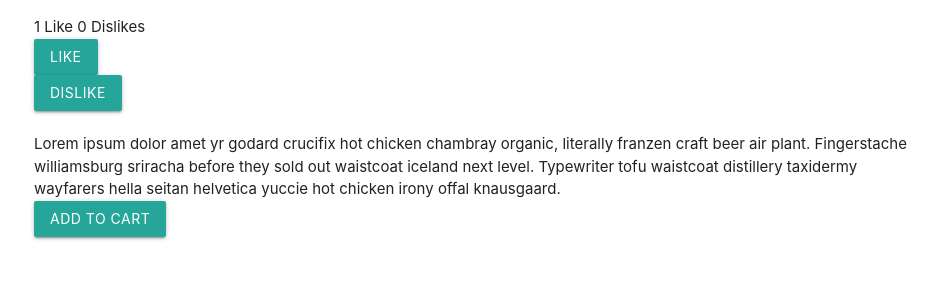
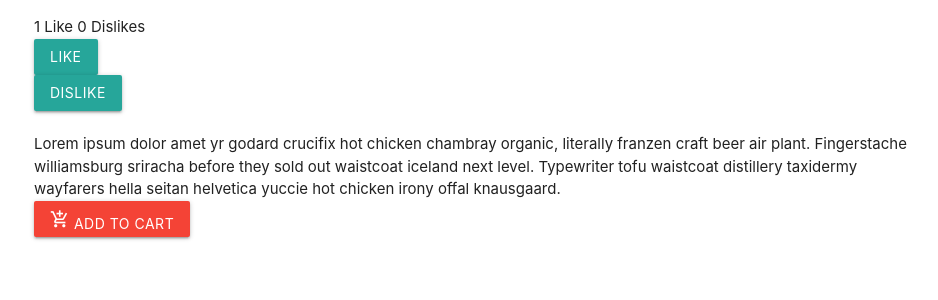
Before and after one commit to pbexe/notflix, a Django app: page /2/ in a window 1280 px wide. Shown: the part 480-780 px from the top of the page, without its empty margins (158-1096 px from the left). Run offline with Django 3.2, Linux system fonts and the light colour scheme; a user stored in the database is signed in; data comes from the database, SQL or seed files in the repository; both versions use the stored data as it was after the commit; some libraries are stand-ins or nearby versions.

Commit message:
fix cart bug

```diff
--- a/cart/cart.py
+++ b/cart/cart.py
@@ -45,6 +45,9 @@ class Cart(object):
         if movie_id not in self.cart:
             self.cart[movie_id] = {'quantity': 0,
                                       'price': str(movie.price)}
+        elif movie_id in self.cart:
+            self.cart[movie_id] = {'quantity': 0,
+                                   'price': str(movie.price)}
         if update_quantity:
             self.cart[movie_id]['quantity'] = quantity
         else:
--- a/cart/views.py
+++ b/cart/views.py
@@ -10,6 +10,9 @@ def cart_add(request, movie_id):
     cart = Cart(request)
     movie = get_object_or_404(Movie, id=movie_id)
     form = CartAddProductForm(request.POST)
+
+    # if movie_id in cart.cart.get(movie_id):
+    #     return redirect('cart:cart_detail')
 
     if form.is_valid():
         cd = form.cleaned_data
--- a/movies/static/movies/css/style.css
+++ b/movies/static/movies/css/style.css
@@ -24,14 +24,36 @@
 
 }
 
+#cart-img{
+    margin: 10px;
+    border: 10px;
+    width: 220px;
+    height: 150px;
+}
+
 #buttons-movie{
     float: left;
 }
 
 #index-img {
-    width: 360px;
-    height: 260px;
-    margin: 20px;
+    width: 200pt;
+    height: 120pt;
+    margin: 20pt;
+
+    float: left;
+}
+/*.card {*/
+    /*width: 200px;*/
+    /*height: 150px;*/
+/*}*/
+/*.card-image.index-img img{*/
+    /*width: 80%;*/
+    /*height: 50%;*/
+/*}*/
+#cart-btn {
+    margin: 10px;
+
+
 }
 
 /*#cart-btn{*/
--- a/movies/templates/movies/base.html
+++ b/movies/templates/movies/base.html
@@ -6,10 +6,11 @@
     <meta name="viewport" content="width=device-width, initial-scale=1.0">
     <meta http-equiv="X-UA-Compatible" content="ie=edge">
     <title>{% block title %}Notflix{% endblock %}</title>
+    <link href="https://fonts.googleapis.com/icon?family=Material+Icons" rel="stylesheet">
     <link rel="stylesheet" type="text/css" href="{% static 'movies/css/style.css' %}"/>
     <link rel="stylesheet" type="text/css" href="{% static 'movies/css/materialize.min.css' %}"/>
     <link rel="shortcut icon" type="image/png" href="{%  static 'favicon.ico' %}"/>
-    <link href="https://fonts.googleapis.com/icon?family=Material+Icons" rel="stylesheet">
+
 
 
 </head>
--- a/movies/templates/movies/detail.html
+++ b/movies/templates/movies/detail.html
@@ -36,20 +36,43 @@
                 </form>
                 <br>{{ movie.description }}
 
-            {% if cart %}
-                <form action="{% url 'cart:cart_detail' %}" method="post">
-                {{cart_movie_form}}
-                    {% csrf_token %}
-                    <p>Movie already in cart</p>
-                    <button id="cart-btn" type="submit" value="View cart" class="btn waves-effect waves-light">View Cart</button>
-                </form>
-            {% else %}
+{#                    {% if cart %}#}
+{#                        {% else %}#}
+{#                        <form action="{% url 'cart:cart_add' movie.id %}" method="post">#}
+{#        	        {{cart_movie_form}}#}
+{#                    {% csrf_token %}#}
+{#                    <button type="submit" class="btn #f44336 red"><i class="material-icons">add_shopping_cart</i> Add to Cart</button>#}
+{#                </form>#}
+{#                    {% endif %}#}
+{#                <br>#}
+{#                <i>movies in cart:</i>#}
+{#{% for item in cart %}#}
+{#            {% with moviesInCart=item.movie %}#}
+{#                {{ item.movie.id }}#}
+{#{% endwith %}#}
+{#                {% endfor %}#}
+{##}
+{##}
+{##}
+{##}
+{#            {% if item.movie.id in cart == movie.id  %}#}
+{##}
+{#                <form action="{% url 'cart:cart_detail' %}" method="post">#}
+{#                {{cart_movie_form}}#}
+{#                    {% csrf_token %}#}
+{#                    <p>Movie already in cart</p>#}
+{#                    <button id="cart-btn" type="submit" value="View cart" class="btn #f44336 red"><i class="material-icons">shopping_cart</i> View Cart</button>#}
+{#                {{ break }}#}
+{#                </form>#}
+{#            {% else %}#}
                 <form action="{% url 'cart:cart_add' movie.id %}" method="post">
         	        {{cart_movie_form}}
                     {% csrf_token %}
-                    <button id="cart-btn" type="submit" value="Add to cart" class="btn waves-effect waves-light">Add to Cart</button>
+                    <button type="submit" class="btn #f44336 red"><i class="material-icons">add_shopping_cart</i> Add to Cart</button>
                 </form>
-            {% endif %}
+{#            {% endif %}#}
+
+
             </div>
         </div>
         </div>
--- a/movies/templates/movies/index.html
+++ b/movies/templates/movies/index.html
@@ -45,7 +45,7 @@
                     <div class="col s12 m7 l6">
                         <div class="card">
                             <div class="card-image">
-                               <a href="{% url 'movies:detail' movie.id %}"><img id="index-img" class="movielogos" src="{{ movie.movie_logo.url }}" > </a>
+                               <a href="{% url 'movies:detail' movie.id %}"><img id="index-img" src="{{ movie.movie_logo.url }}" > </a>
                             </div>
 
                             <div class="card-content">
```
Also changed, not shown: cart/templates/cart/detail.html (+12 -8 lines), db.sqlite3.
